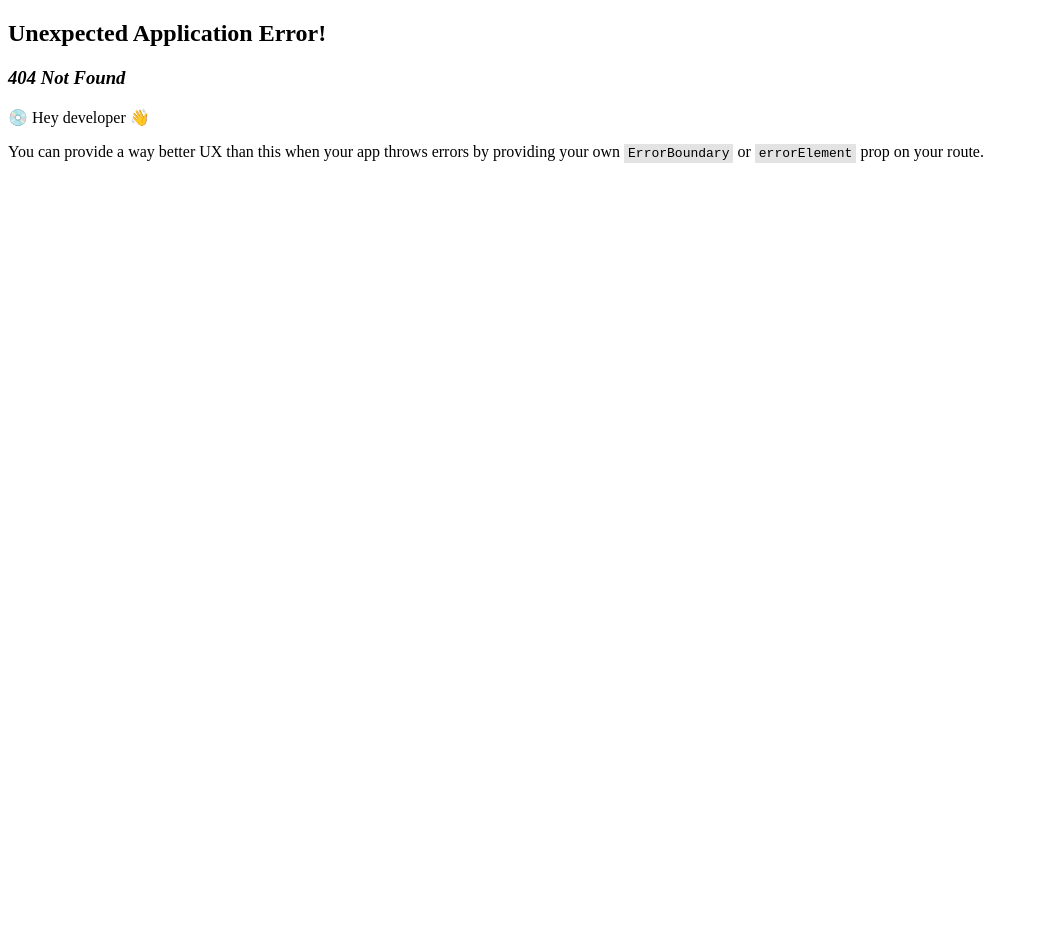
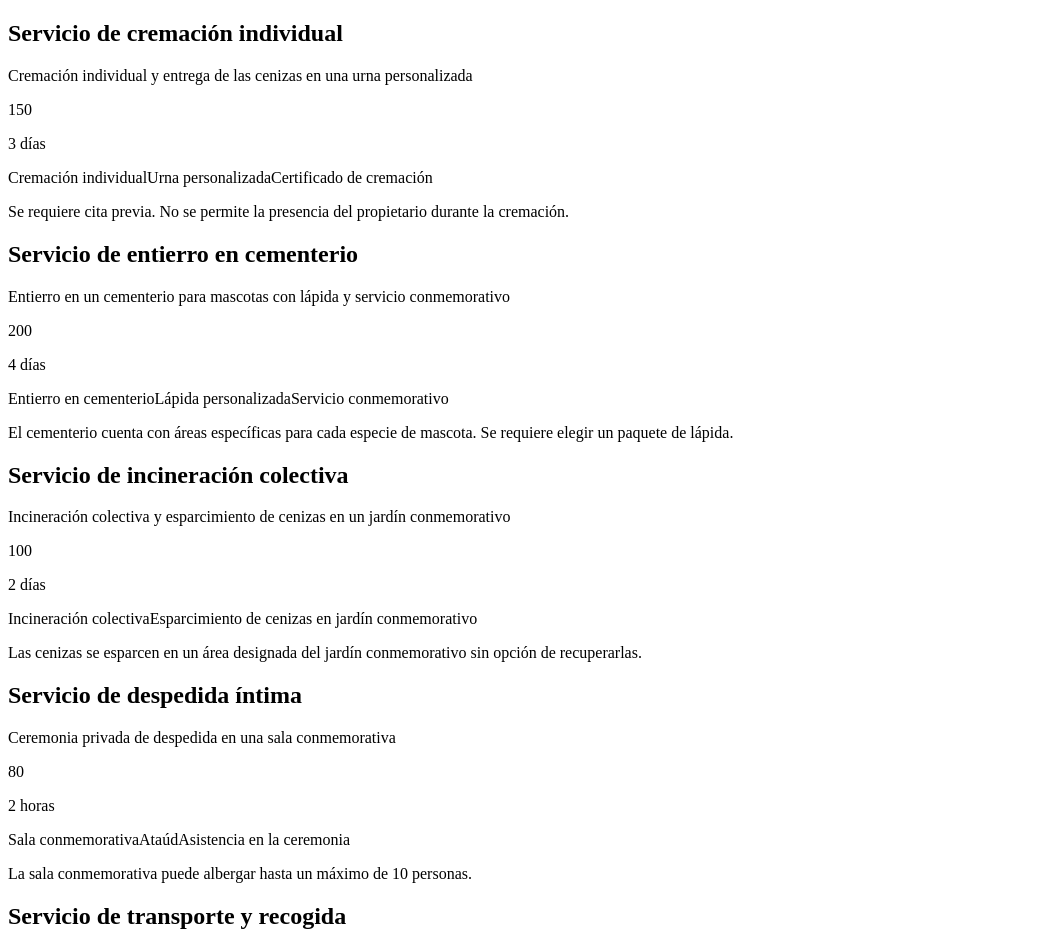
Before and after one commit to amlola88/FunerariaReact, a React (Vite) app: page /Macostas in a window 1280 px wide. Before the commit this address had no page. Shown: the top 950 px of the page, without its empty margins (0-1039 px from the left). Before the commit the page ends 800 px from the top, so only its background shows below. Built offline with nearby package versions, Linux system fonts and the light colour scheme.

Commit message:
Se crean los componentes, se enrutan y se crean los archivos Json para cada uno

```diff
--- a/src/components/servicios/Mascotas.jsx
+++ b/src/components/servicios/Mascotas.jsx
@@ -0,0 +1,33 @@
+import { useEffect,useState } from "react"
+
+const Mascotas = () => {
+    const [mascotas,setMascotas]=useState([])
+    const mostrarMascotas=async()=>{
+        await fetch("src/json/mascotas.json")
+        .then((res)=>res.json())
+        .then((data)=>setMascotas(data))
+        .catch((err)=>{
+            console.log(err)
+        })
+        console.log(mascotas)
+    }
+    useEffect(()=>{mostrarMascotas()},[])
+  return (
+    <div className="mascotas">
+        {mascotas.map((mascotas)=>(
+            <section key={mascotas.id} className="CardMascotas">
+                <h1>{mascotas.nombre}</h1>
+                <p>{mascotas.descripcion}</p>
+                <p>{mascotas.precio}</p>
+                <p>{mascotas.duracion}</p>
+                <p>{mascotas.incluye}</p>
+                <p>{mascotas.condiciones}</p>
+            </section>
+
+        ))}
+    </div>
+
+  )
+}
+
+export default Mascotas
--- a/src/components/servicios/Personas.jsx
+++ b/src/components/servicios/Personas.jsx
@@ -1,5 +1,4 @@
 import { useEffect,useState } from "react"
-
 
 const Personas = () => {
     const [personas,setPersonas]=useState([])
@@ -19,7 +18,11 @@ const Personas = () => {
         {personas.map((personas)=>(
             <section key={personas.id} className="CardPersonas">
                 <h1>{personas.nombre}</h1>
-            </section>
+                <p>{personas.descripcion}</p>
+                <p>{personas.precio}</p>
+                <p>{personas.tiempo}</p>
+                <p>{personas.ubicacion}</p>
+           </section>
 
         ))}
 
--- a/src/components/servicios/Productos.jsx
+++ b/src/components/servicios/Productos.jsx
@@ -0,0 +1,33 @@
+import { useEffect,useState } from "react"
+
+const Productos = () => {
+    const [productos,setProductos]=useState([])
+    const mostrarProductos=async()=>{
+        await fetch("src/json/productos.json")
+        .then((res)=>res.json())
+        .then((data)=>setProductos(data))
+        .catch((err)=>{
+            console.log(err)
+        })
+        console.log(productos)
+    }
+    useEffect(()=>{mostrarProductos()},[])
+  return (
+    <div className="productos">
+    {productos.map((productos)=>(
+        <section key={productos.id} className="CardProductos">
+            <h1>{productos.nombre}</h1>
+            <p>{productos.descripcion}</p>
+            <p>{productos.precio}</p>
+            <p>{productos.tipo}</p>
+            <p>{productos.dimensiones}</p>
+            <p>{productos.color}</p>
+       </section>
+
+    ))}
+
+</div>
+  )
+}
+
+export default Productos
--- a/src/json/mascotas.json
+++ b/src/json/mascotas.json
@@ -0,0 +1,47 @@
+[
+    {
+        "id":1,
+        "nombre": "Servicio de cremación individual",
+        "descripcion": "Cremación individual y entrega de las cenizas en una urna personalizada",
+        "precio": 150,
+        "duracion": "3 días",
+        "incluye": ["Cremación individual", "Urna personalizada", "Certificado de cremación"],
+        "condiciones": "Se requiere cita previa. No se permite la presencia del propietario durante la cremación."
+      },
+      {
+        "id":2,
+        "nombre": "Servicio de entierro en cementerio",
+        "descripcion": "Entierro en un cementerio para mascotas con lápida y servicio conmemorativo",
+        "precio": 200,
+        "duracion": "4 días",
+        "incluye": ["Entierro en cementerio", "Lápida personalizada", "Servicio conmemorativo"],
+        "condiciones": "El cementerio cuenta con áreas específicas para cada especie de mascota. Se requiere elegir un paquete de lápida."
+      },
+      {
+        "id":3,
+        "nombre": "Servicio de incineración colectiva",
+        "descripcion": "Incineración colectiva y esparcimiento de cenizas en un jardín conmemorativo",
+        "precio": 100,
+        "duracion": "2 días",
+        "incluye": ["Incineración colectiva", "Esparcimiento de cenizas en jardín conmemorativo"],
+        "condiciones": "Las cenizas se esparcen en un área designada del jardín conmemorativo sin opción de recuperarlas."
+      },
+      {
+        "id":4,
+        "nombre": "Servicio de despedida íntima",
+        "descripcion": "Ceremonia privada de despedida en una sala conmemorativa",
+        "precio": 80,
+        "duracion": "2 horas",
+        "incluye": ["Sala conmemorativa", "Ataúd", "Asistencia en la ceremonia"],
+        "condiciones": "La sala conmemorativa puede albergar hasta un máximo de 10 personas."
+      },
+      {
+        "id":5,
+        "nombre": "Servicio de transporte y recogida",
+        "descripcion": "Recogida del cuerpo de la mascota y transporte al lugar deseado",
+        "precio": 50,
+        "duracion": "1 día",
+        "incluye": ["Recogida del cuerpo", "Transporte al lugar deseado"],
+        "condiciones": "El lugar de recogida y destino debe estar dentro del área de servicio de la funeraria."
+      }
+]
```
Also changed, not shown: src/App.jsx (+11 -1 lines), src/json/personas.json (+6 -2 lines), src/json/productos.json (+56 -0 lines).
